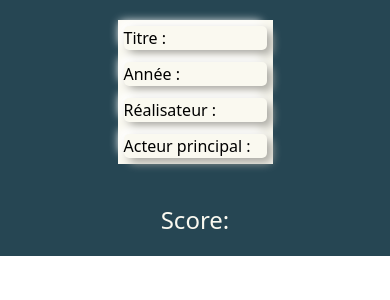
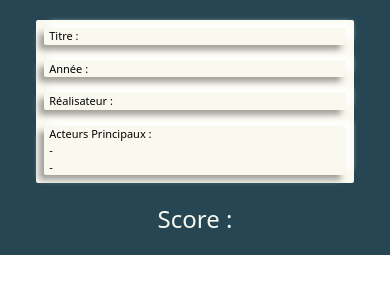
Before and after one commit to SbirLobo/Blurtest, a React (Vite) app in the folder frontend/: page / in a window 390 px wide. Shown: the top 300 px of the page. Built offline with nearby package versions, Linux system fonts and the light colour scheme.

Commit message:
affichage réponses et score responsive

```diff
--- a/frontend/src/App.css
+++ b/frontend/src/App.css
@@ -4,9 +4,11 @@
 
 @layer utilities {
   .neumorphResponse {
-    border-radius: 5px;
+    font-size: 11px;
+    padding-left: 5px;
+    border-radius: 2px;
     background: #faf9f0;
-    box-shadow: 5px 5px 10px #aaa9a3, -5px -5px 10px #ffffff;
-    margin: 6px;
+    box-shadow: -5px 5px 6px #a09f9a, 5px -5px 6px #ffffff;
+    margin: 8px;
   }
 }
--- a/frontend/src/App.jsx
+++ b/frontend/src/App.jsx
@@ -1,11 +1,11 @@
 import "./App.css";
-import Responses from "@assets/components/Responses";
-import Score from "@assets/components/Score";
+import Responses from "./assets/components/Responses";
+import Score from "./assets/components/Score";
 
 function App() {
   return (
     <div className="bg-primary flex justify-center">
-      <div className="bg-primary w-6/12 flex flex-col">
+      <div className="bg-primary flex flex-col w-11/12">
         <Responses />
         <Score />
       </div>
--- a/frontend/src/assets/components/Responses.jsx
+++ b/frontend/src/assets/components/Responses.jsx
@@ -1,11 +1,21 @@
 function Responses() {
   return (
-    <div className="m-5 flex flex-col bg-secondary">
-      <p className="neumorphResponse">Titre : </p>
-      <p className="neumorphResponse">Année : </p>
-      <p className="neumorphResponse">Réalisateur : </p>
-      <p className="neumorphResponse">Acteur principal : </p>
-    </div>
+    <section className="m-5 flex flex-col bg-secondary rounded-sm">
+      <div className="neumorphResponse">
+        <p className="md:text-xl">Titre :</p>
+      </div>
+      <div className="neumorphResponse">
+        <p className="md:text-xl">Année :</p>
+      </div>
+      <div className="neumorphResponse">
+        <p className="md:text-xl">Réalisateur :</p>
+      </div>
+      <div className="neumorphResponse">
+        <p className="md:text-xl">Acteurs Principaux :</p>
+        <p className="md:text-xl">-</p>
+        <p className="md:text-xl">-</p>
+      </div>
+    </section>
   );
 }
 export default Responses;
--- a/frontend/src/assets/components/Score.jsx
+++ b/frontend/src/assets/components/Score.jsx
@@ -1,7 +1,9 @@
 function Score() {
   return (
     <div>
-      <p className="text-2xl text-secondary m-5 flex justify-center">Score: </p>
+      <p className="text-2xl text-secondary mb-5 flex justify-center">
+        Score :
+      </p>
     </div>
   );
 }
```
